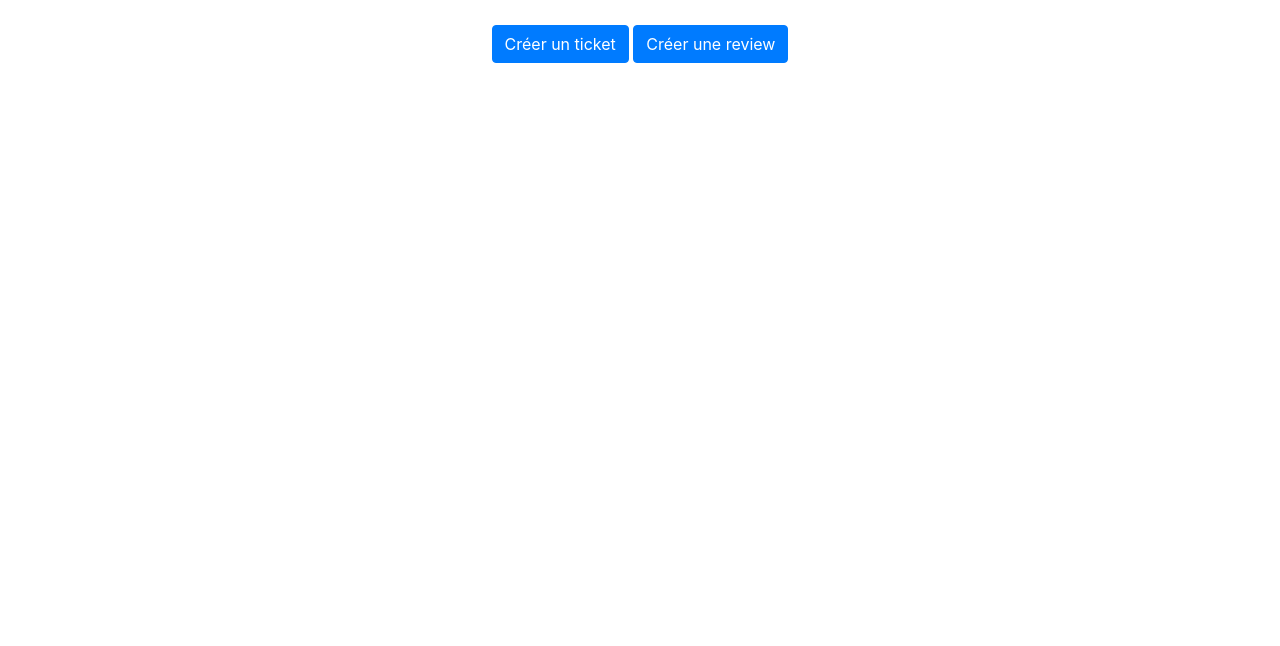
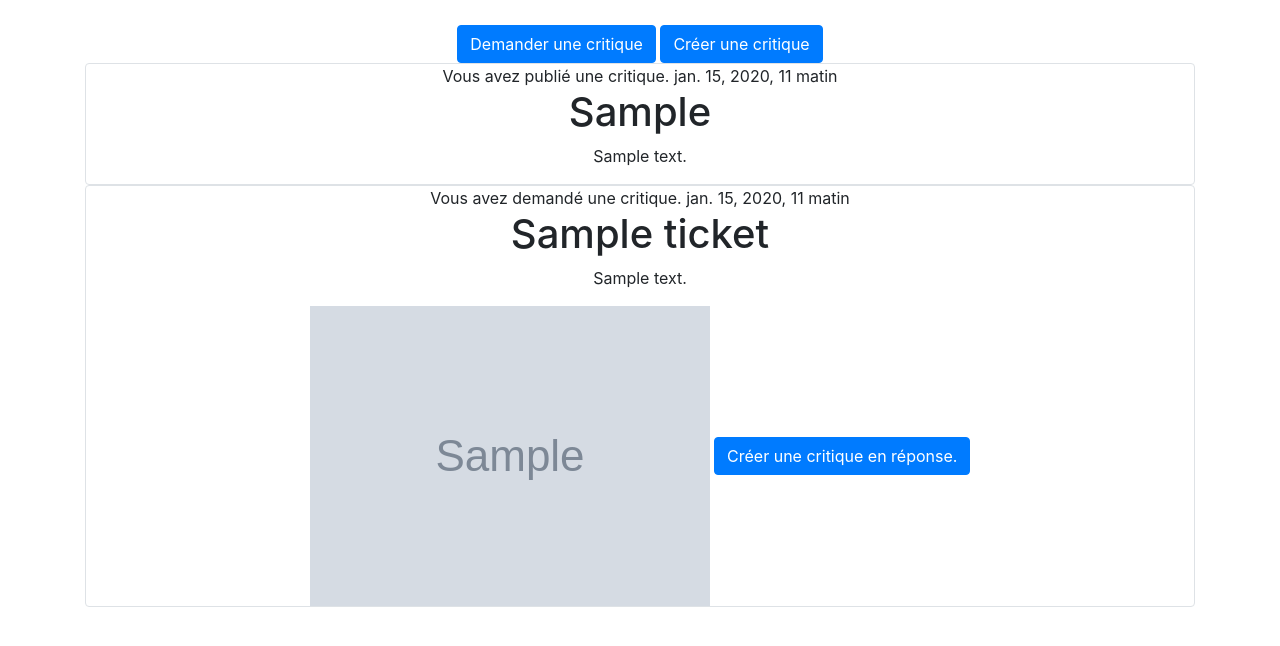
Before and after one commit to CorleoneDany/OPC-9, a Django app: page /flux/ in a window 1280 px wide. Shown: the part 56-702 px from the top of the page. Run offline with Django 3.2, Linux system fonts and the light colour scheme; a user stored in the database is signed in; tables that the repository leaves empty hold one stand-in row (values such as "Sample post"); grey boxes marked "Sample" are stand-in pictures; some libraries are stand-ins or nearby versions.

Commit message:
flux fonctionnel

```diff
--- a/OPC9/LITReview/templates/flux.html
+++ b/OPC9/LITReview/templates/flux.html
@@ -1,13 +1,20 @@
 {% extends 'navbar.html' %}
-
-{% load static %}
 
 {% block content %}
 
-<div class="container">
-    <div class="text-center">
-        <button type="button" class="btn btn-primary">Créer un ticket</button>
-        <button type="button" class="btn btn-primary">Créer une review</button>
+<div class="container text-center">
+    <div>
+        <button type="button" onclick="location.href='/new_ticket'" class="btn btn-primary">Demander une critique</button>
+        <button type="button"  onclick="location.href='/new_review'" class="btn btn-primary">Créer une critique</button>
+    </div>
+    <div class='posts'>
+        {% for post in posts %}
+            {% if post.type == 'Ticket' %}
+                {% include 'ticket_view.html' %}
+            {% elif post.type == 'Review' %}
+                {% include 'review_view.html' %}
+            {% endif %}
+        {% endfor %}
     </div>
 
 </div>
--- a/OPC9/LITReview/templates/review_view.html
+++ b/OPC9/LITReview/templates/review_view.html
@@ -1,14 +1,19 @@
-<span class="border">
-    <div class="row">
-        <text> {{ review.user }} a demandé une critique. </text>
-        <text> {{ review.headline }} </text>
+<div class="border rounded">
+    <div class="justify-content-between flex">
+    {% if post.user.id == request.user.id %}
+            <text> Vous avez publié une critique. </text>
+    {% else %}
+            <text> {{ post.user}} a publié une critique. </text>
+    {% endif %}
+            <text> {{ post.time_created }}
     </div>
+    <h1> {{ post.headline }} </h1>
     <div class="ratings">
-        {% for star in review.ratings %}
+        {% for star in post.ratings %}
             <span class="fa fa-star checked"></span>
         {% endfor %}
     </div>
-    <p> {{ review.body }} </p>
-    {% if review.ticket %}
+    <p> {{ post.body }} </p>
+    {% if post.ticket %}
     {% endif %}
-</span>
+</div>
--- a/OPC9/LITReview/templates/ticket_view.html
+++ b/OPC9/LITReview/templates/ticket_view.html
@@ -1,14 +1,18 @@
-<span class="border">
-    <div class="row">
-    {% if ticket.user.id == request.user.id %}
+{% load static %}
+
+<div class="border rounded">
+    <div class="justify-content-between flex">
+    {% if post.user.id == request.user.id %}
             <text> Vous avez demandé une critique. </text>
     {% else %}
-            <text> {{ ticket.user}} a demandé une critique. </text>
+            <text> {{ post.user}} a demandé une critique. </text>
     {% endif %}
-            <text> {{ ticket.time_created }}
+            <text> {{ post.time_created }}
     </div>
-    <h1> {{ ticket.title }} </h1>
-    <p> {{ ticket.description }} </p>
-    <img src="{{ ticket.image.url }}" class="img-fluid" alt="Image du ticket : {{ ticket.title }}">
+    <h1> {{ post.title }} </h1>
+    <p> {{ post.description }} </p>
+    {% if post.image %}
+        <img src="{{post.image.url}}" class="img-fluid" alt="Image du ticket : {{ post.title }}">
+    {% endif %}
     <button type="button" class="btn btn-primary">Créer une critique en réponse.</button>
-</span>
+</div>
```
